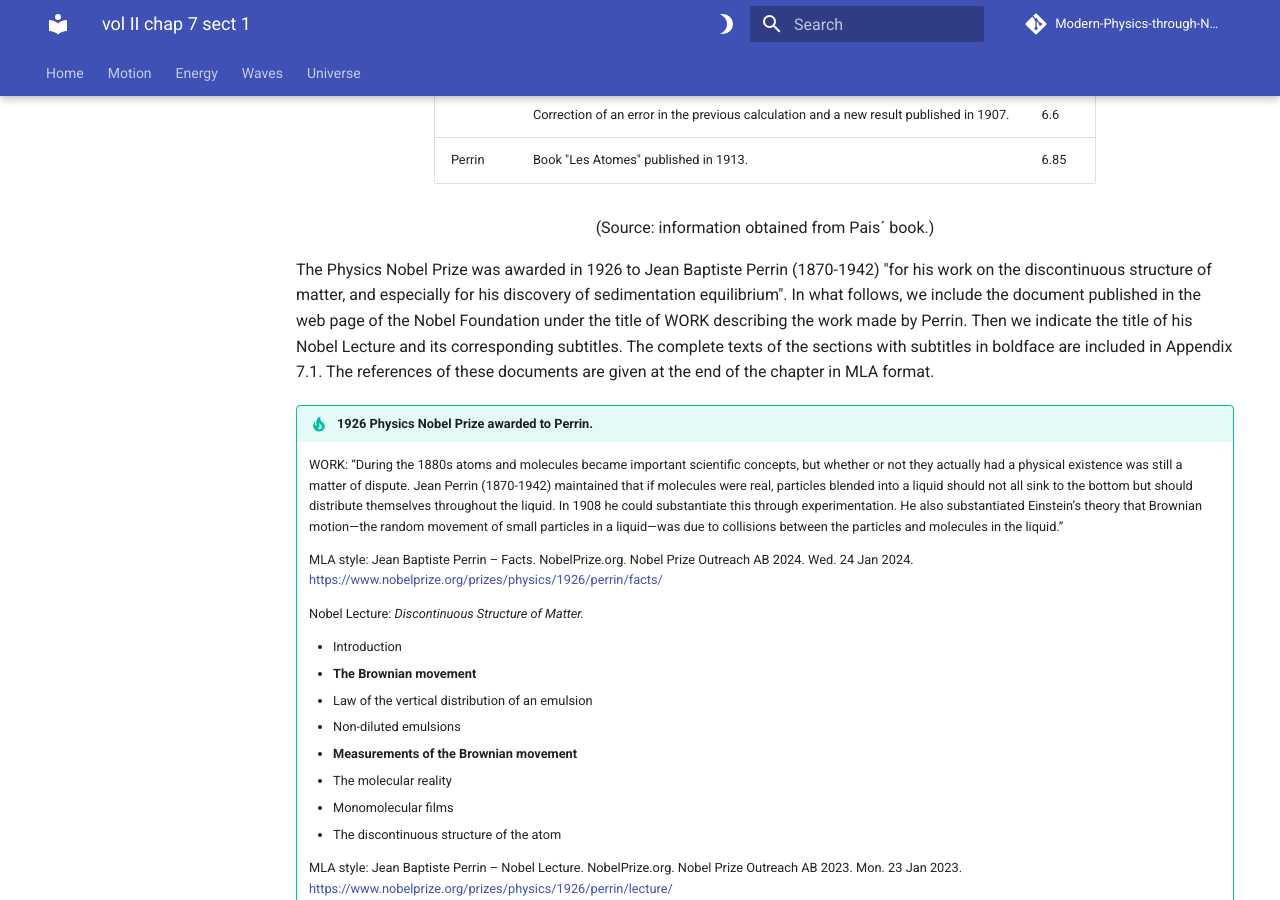
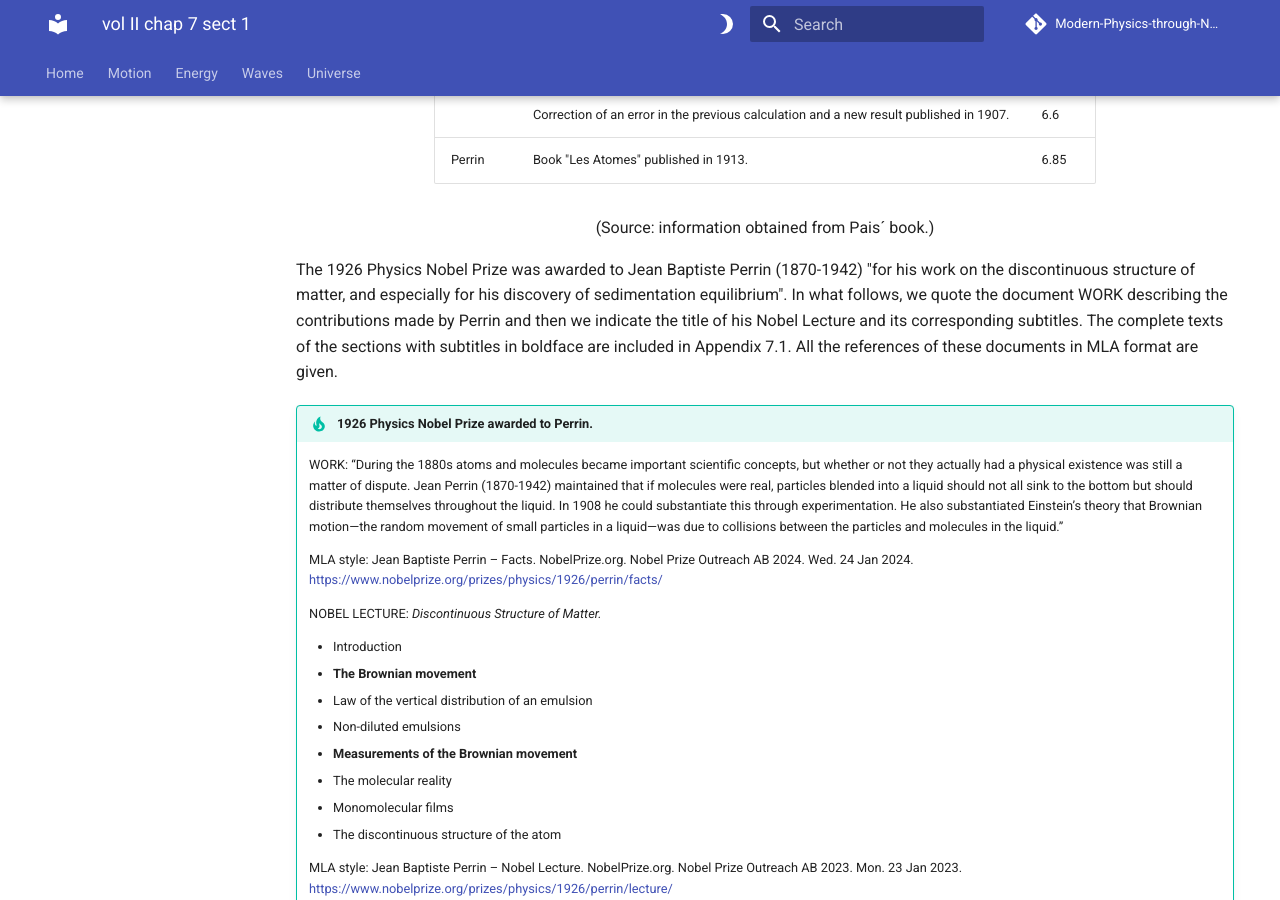
Before and after one commit to modphysnobel/modphysnobel.github.io, an MkDocs documentation site: the page built from docs/vol-II/vol-II-chap-7-sect-1.md, in a window 1280 px wide and 900 px high, scrolled down 4119 px. Built offline with MkDocs 1.6.1 and Material for MkDocs 9.7.7, drawn with Linux system fonts in a browser that asks for light colours; some web fonts are replaced; comment, search, counter and statistics services are not loaded.

Commit message:
Update vol-II-chap-7-sect-1.md

```diff
--- a/docs/vol-II/vol-II-chap-7-sect-1.md
+++ b/docs/vol-II/vol-II-chap-7-sect-1.md
@@ -173,8 +173,7 @@ It was estimated that the Brownian particle received the order of $10^{14}$ coll
 (Source: information obtained from Pais´ book.)
 </center>
 
-
-The Physics Nobel Prize was awarded in 1926 to Jean Baptiste Perrin (1870-1942) "for his work on the discontinuous structure of matter, and especially for his discovery of sedimentation equilibrium". In what follows, we include the document published in the web page of the Nobel Foundation under the title of WORK describing the work made by Perrin. Then we indicate the title of his Nobel Lecture and its corresponding subtitles. The complete texts of the sections with subtitles in boldface are included in Appendix 7.1. The references of these documents are given at the end of the chapter in MLA format.
+The 1926 Physics Nobel Prize was awarded to Jean Baptiste Perrin (1870-1942) "for his work on the discontinuous structure of matter, and especially for his discovery of sedimentation equilibrium". In what follows, we quote the document WORK describing the contributions made by Perrin and then we indicate the title of his Nobel Lecture and its corresponding subtitles. The complete texts of the sections with subtitles in boldface are included in Appendix 7.1. All the references of these documents in MLA format are given.
 
 !!! tip "1926 Physics Nobel Prize awarded to Perrin."
 
@@ -182,7 +181,7 @@ The Physics Nobel Prize was awarded in 1926 to Jean Baptiste Perrin (1870-1942)
 
 	MLA style: Jean Baptiste Perrin – Facts. NobelPrize.org. Nobel Prize Outreach AB 2024. Wed. 24 Jan 2024. https://www.nobelprize.org/prizes/physics/1926/perrin/facts/
 
-	Nobel Lecture: *Discontinuous Structure of Matter.*
+	NOBEL LECTURE: *Discontinuous Structure of Matter.*
 
 	- Introduction
 	- **The Brownian movement**
```
